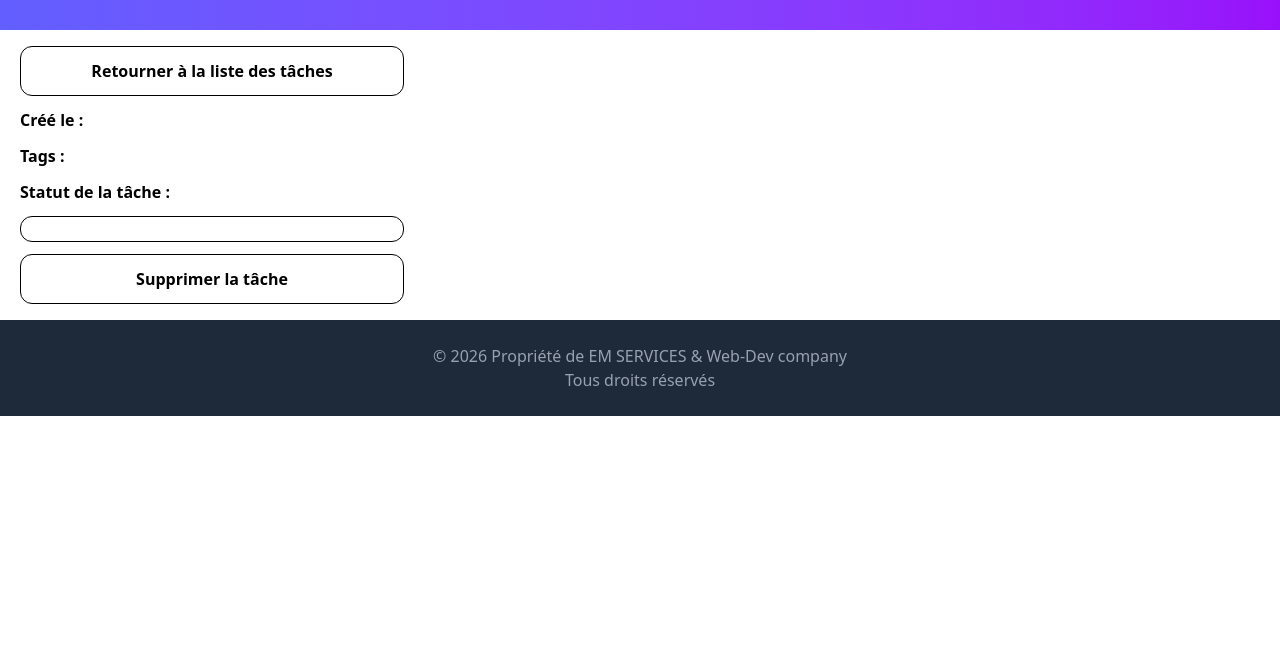
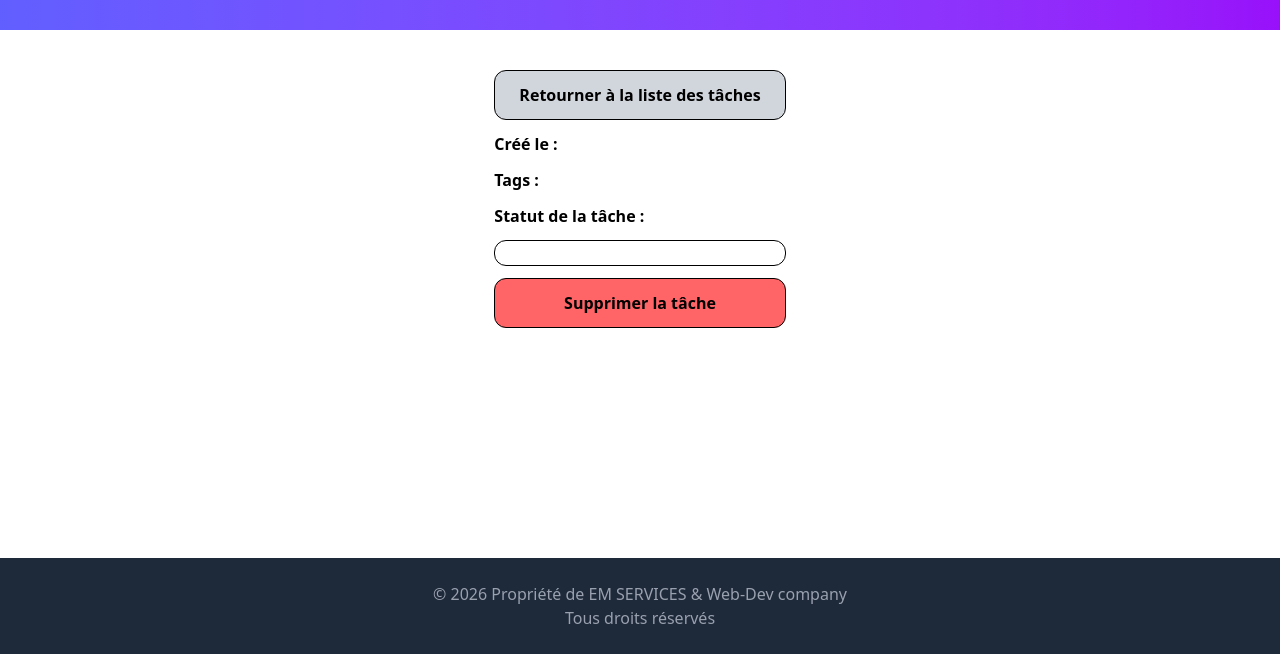
Before and after one commit to HakunaMatata-dev/Projet-Todolist, a plain HTML site: page totolist/frontend/detailtaches.html in a window 1280 px wide. Shown: the part 146-800 px from the top of the page. Drawn offline with nearby package versions, Linux system fonts and the light colour scheme; no server answers.

Commit message:
Visuel liste des tâches

```diff
--- a/totolist/frontend/detailtaches.html
+++ b/totolist/frontend/detailtaches.html
@@ -25,8 +25,10 @@
         </div>
     </header>
 
+    <!-- div englobant main et footer -->
+    <div class = "min-h-screen flex flex-col">
         <!--Détail de la tâches-->
-    <main class = "pt-37 md:pt-20">
+        <main class = "pt-20 flex-grow">
             <!-- Introduction de la page liste des tâches -->
             <section class = "bg-gradient-to-r from-indigo-500 to-purple-600 text-white py-5 text-2xl text-center">
                 <div class = "container mx-auto text-center px-4">
@@ -34,9 +36,9 @@
                     <p id = "nomtache" class = "text-lg mb-2"></p>
                 </div>
             </section>
-        <section id = "detailtache" class = "grid gap-3">
-            <div class = "grid gap-3 my-4 px-5">
-                <button id = "btn-retour" class = "bg-white font-semibold px-6 py-3 rounded-xl border-1 hover:text-indigo-600 max-w-sm">Retourner à la liste des tâches</button>
+            <section id = "detailtache" class = "grid gap-3 justify-center my-10">
+                <div class = "grid gap-3 max-w-2xl">
+                    <button id = "btn-retour" class = "bg-gray-300 font-semibold px-6 py-3 rounded-xl border-1 hover:text-white ">Retourner à la liste des tâches</button>
                     <!-- Sera rempli via Java Script-->
                     <div class = "flex gap-2">
                         <p class = "font-bold">Créé le :</p>
@@ -50,8 +52,8 @@
                         <p class = "font-bold">Statut de la tâche :</p>
                         <p id = "statut"></p>
                     </div>
-                <button id= "btn-statut" class = "bg-white font-semibold px-6 py-3 rounded-xl border-1 hover:text-indigo-600 max-w-sm"></button>
-                <button id = "btn-supprimer" class = "bg-white font-semibold px-6 py-3 rounded-xl border-1 hover:text-indigo-600 max-w-sm">Supprimer la tâche</button>
+                    <button id= "btn-statut" class = "font-semibold px-6 py-3 rounded-xl border-1 hover:text-white"></button>
+                    <button id = "btn-supprimer" class = "bg-red-400 font-semibold px-6 py-3 rounded-xl border-1 hover:text-white">Supprimer la tâche</button>
                 </div>
             </section>
         </main>
@@ -61,7 +63,7 @@
         <footer class = "bg-gray-800 text-gray-400 py-6 text-center">
             <p>© 2026 Propriété de EM SERVICES & Web-Dev company <br> Tous droits réservés</p>
         </footer>
-
+        </div>
     <!-- Menu responsive -->
      <script>
         const btnMenu = document.getElementById("btn-menu")
--- a/totolist/frontend/js/detailtaches.js
+++ b/totolist/frontend/js/detailtaches.js
@@ -27,9 +27,11 @@
                 if (data.is_complete === true) {
                     statut = "Terminé"
                     boutonStatut = "Réouvrir la tâche"
+                    baliseBoutonStatut.classList.add('bg-blue-300')
                 } else {
                     statut = "A faire"
                     boutonStatut = "Cloturer tâche"
+                    baliseBoutonStatut.classList.add('bg-green-300')
                 }
                 const valeurStatut = `${statut}`
                 baliseStatut.textContent = valeurStatut
--- a/totolist/frontend/js/listedestaches.js
+++ b/totolist/frontend/js/listedestaches.js
@@ -14,6 +14,7 @@
                 // Créer ligne tableau
                 let ligne = document.createElement("tr")
                 ligne.className = "ligne"
+                ligne.classList.add('odd:bg-white', 'even:bg-gray-300')
 
                 // Créer cellule texte
                 let celluletext = document.createElement("td")
```
Also changed, not shown: totolist/frontend/listedestaches.html (+5 -5 lines), totolist/frontend/statistiques.html (+2 -2 lines). Lines whose indentation alone changed are shown as unchanged.
